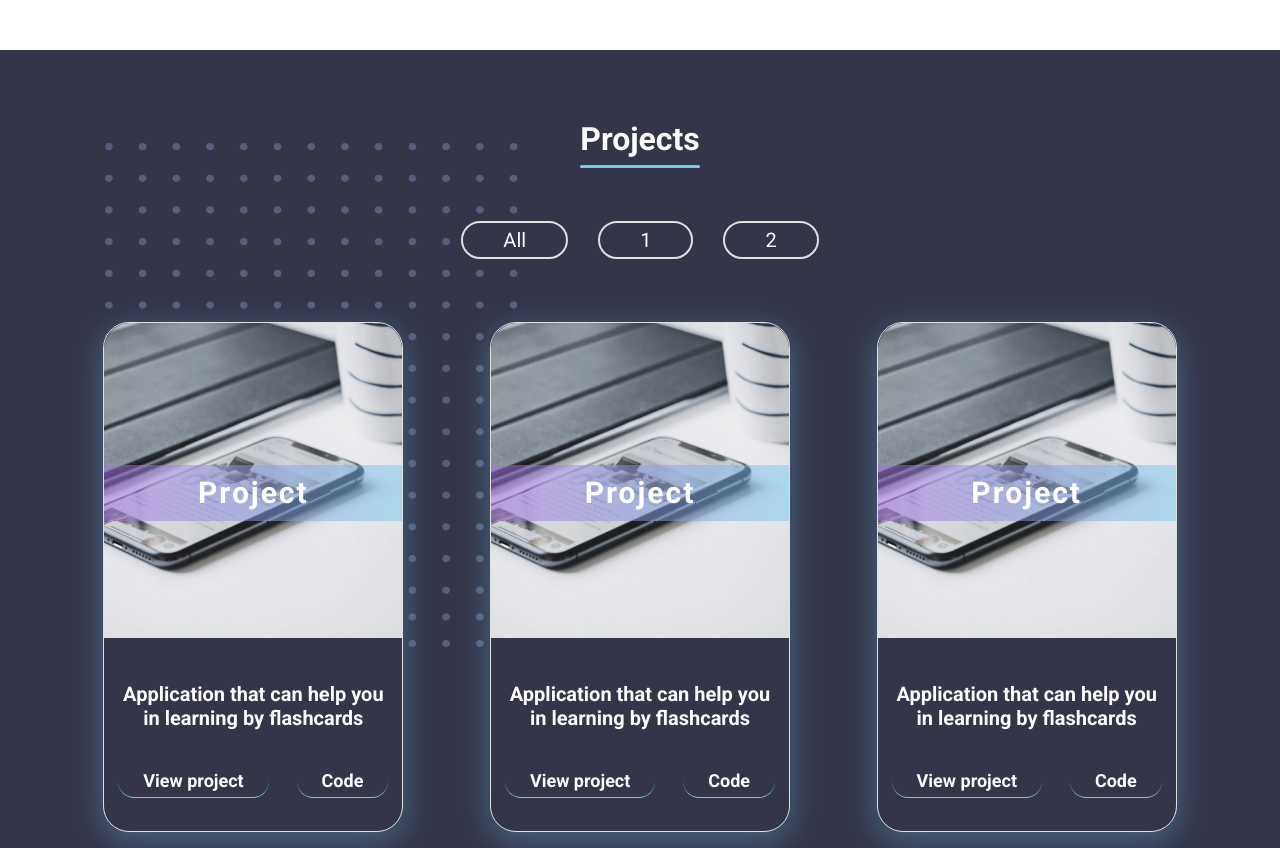
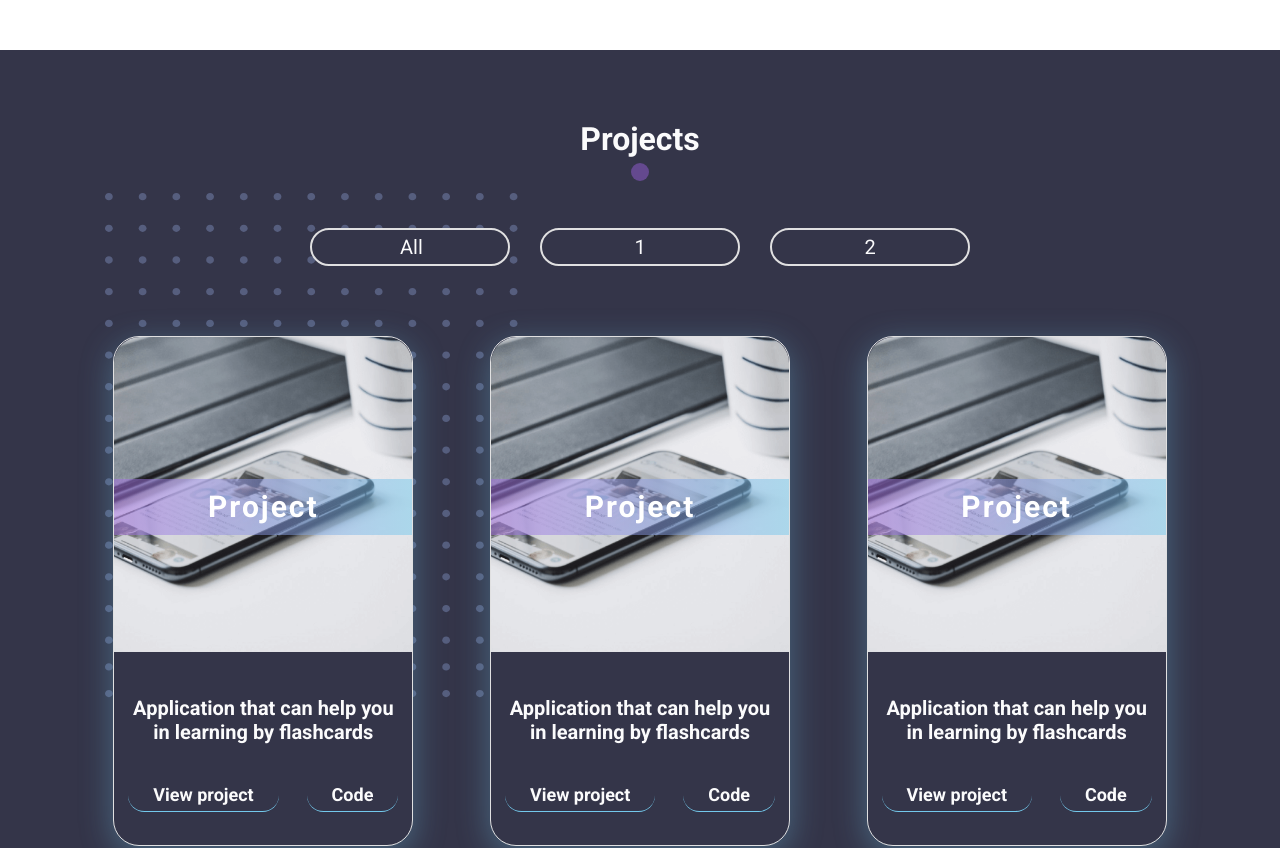
Before and after one commit to Kristina-Tur/portfolio, a React app: page / in a window 1280 px wide. Shown: the part 980-1828 px from the top of the page. Built offline with nearby package versions, Linux system fonts and the light colour scheme.

Commit message:
adaptive projects

```diff
--- a/src/App.tsx
+++ b/src/App.tsx
@@ -17,8 +17,8 @@ function App() {
             <Main/>
             <Skills/>
             <Projects/>
-            {/*<AboutMe/>
-            <Contacts/>
+            <AboutMe/>
+           {/* <Contacts/>
             <Footer/>*/}
         </div>
     );
--- a/src/component/titles/SectionTitle.tsx
+++ b/src/component/titles/SectionTitle.tsx
@@ -7,10 +7,8 @@ type SectionTitlePropsType = {
 }
 
 export const SectionTitle = styled.h2<SectionTitlePropsType>`
-  /*${font({FMax: 32, FMin: 25, })}*/
+  ${font({FMax: 32, FMin: 25})}
   color: ${props => props.color || Theme.colors.text.primary} ;
-  font-weight: 600;
-  font-size: calc( (100vw - 576px)/(1280 - 576) * (32 - 25) + 25px);
   text-align: center;
   margin-bottom: 70px;
 
@@ -19,14 +17,22 @@ export const SectionTitle = styled.h2<SectionTitlePropsType>`
   &::before{
     content: '';
     display: inline-block;
-    width: 120px;
-    height: 3px;
-    background-color: ${Theme.colors.text.accent};
-    border-radius: 4px;
+    /*width: 120px;
+    height: 3px;*/
+    width: 18px;
+    height: 18px;
+    background-color: #945DD6/*${Theme.colors.text.accent}*/;
+    /*border-radius: 4px;*/
+    border-radius: 50%;
+    opacity: 0.5;
 
     position: absolute;
     left: 50%;
-    bottom: -10px;
+    bottom: -23px;
     transform: translateX(-50%);
   }
+
+  @media ${Theme.media.mobile}{
+    margin-top: -20px;
+  }
 `
--- a/src/layout/sectoins/projects/Projects.tsx
+++ b/src/layout/sectoins/projects/Projects.tsx
@@ -17,7 +17,7 @@ export const Projects = () => {
             <Container>
                 <SectionTitle>Projects</SectionTitle>
                 <TabMenu menuItems={projectsItems}/>
-                <FlexWrapper flexWrap={'wrap'} justifyContent={'space-around'} rowGap={'70px'} columnGap={'50px'}>
+                <FlexWrapper flexWrap={'wrap'} justifyContent={'space-around'} rowGap={'70px'} columnGap={'20px'}>
                     <Project src={projectPng} srcSet={projectWebp} title={'Project'}
                              text={'Application that can help you in learning by flashcards'}/>
                     <Project src={projectPng} srcSet={projectWebp} title={'Project'}
--- a/src/layout/sectoins/projects/project/Project.tsx
+++ b/src/layout/sectoins/projects/project/Project.tsx
@@ -22,7 +22,7 @@ export const Project = (props: ProjectPropsTitle) => {
             </picture>
             <Title>{props.title}</Title>
             <Text>{props.text}</Text>
-            <FlexWrapper justifyContent={'space-around'}>
+            <FlexWrapper justifyContent={'space-around'} flexWrap={'wrap'} rowGap={'20px'}>
                 <Link href={'#'}>View project</Link>
                 <Link href={'#'}>Code</Link>
             </FlexWrapper>
@@ -42,6 +42,11 @@ const StyledProject = styled.div`
   box-shadow: 0 8px 32px 0 ${Theme.colors.border.projectBoxShadow};
 
   position: relative;
+
+  @media ${Theme.media.mobile}{
+    max-width: 200px;
+    min-height: 440px;
+  }
 `
 
 const Title = styled.h3`
@@ -55,18 +60,30 @@ const Title = styled.h3`
   left: 50%;
   transform: translate(-50%, -200%);
   transform-origin: top left;
+
+  @media ${Theme.media.mobile}{
+    top: 42%;
+  }
 `
 
 const Image = styled.img`
   width: 100%;
   border-radius: 26px 26px 0 0;
   margin-bottom: 40px;
+
+  @media ${Theme.media.mobile}{
+    margin-bottom: 25px;
+  }
 `
 
 const Text = styled.p`
   ${font({color: Theme.colors.text.primary, FMax: 20, FMin: 18, weight: 700})};
   padding: 0 10px;
   margin-bottom: 35px;
+
+  @media ${Theme.media.mobile}{
+    margin-bottom: 20px;
+  }
 `
 
 const Link = styled.a`
--- a/src/layout/sectoins/projects/tabMenu/TabMenu.tsx
+++ b/src/layout/sectoins/projects/tabMenu/TabMenu.tsx
@@ -12,9 +12,9 @@ export const TabMenu = (props: { menuItems: Array<string> }) => {
             </DotsWrapper>
             <ul role={'menu'}>
                 {props.menuItems.map((item, index) => {
-                    return <li key={index} role={'menuItem'}>
+                    return <List key={index} role={'menuItem'}>
                         <Link href="#">{item}</Link>
-                    </li>
+                    </List>
                 })}
             </ul>
         </StyledNav>
@@ -35,14 +35,12 @@ const StyledNav = styled.nav`
       align-items: center;
     }
   }
-
-
 `
 
 const DotsWrapper = styled.div`
   position: absolute;
   z-index: -1;
-  top: -85px;
+  top: -35px;
   left: 20px;
 
   @media ${Theme.media.mobile}{
@@ -50,20 +48,25 @@ const DotsWrapper = styled.div`
   }
 `
 
-const Link = styled.a`
-  ${font({color: Theme.colors.text.primary, FMax: 20, FMin: 18, weight: 400})};
+const List = styled.li`
+  max-width: 200px;
+  width: 100%;
+  min-height: 30px;
   background-color: ${Theme.colors.primaryBg};
   border-radius: 70px;
   border: 2px solid ${Theme.colors.neutral};
-  padding: 5px 40px;
-
-  /*max-width: 110px;
-  min-height: 30px;
-  width: 100%;*/
-
+  text-align: center;
 
   &:hover{
     background-color: ${Theme.colors.neutral};
+  }
+`
+
+const Link = styled.a`
+  ${font({color: Theme.colors.text.primary, FMax: 20, FMin: 18, weight: 400, lineHeight: 1.7})};
+  padding: 5px 88px;
+
+  &:hover{
     color: ${Theme.colors.text.secondary};
   }
 `
```
